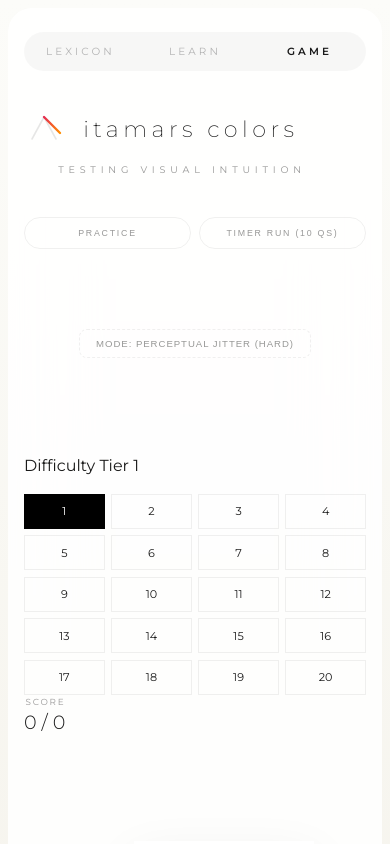
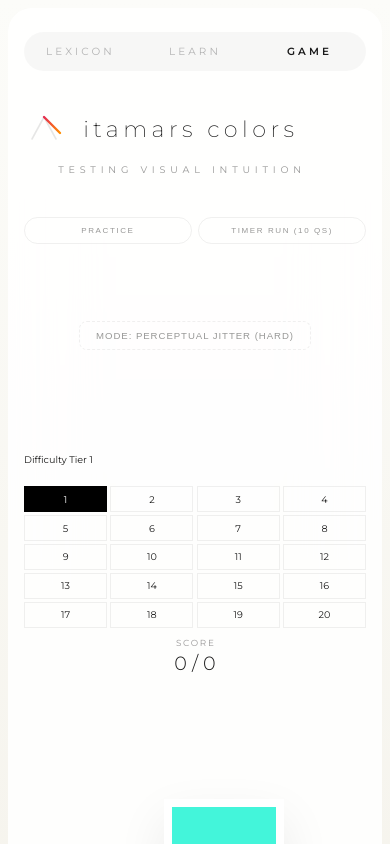
Before and after one commit to ItamarShecwitz/colors, a React (Vite) app: page / in a window 390 px wide. Both pictures are taken after a click on the button "GAME". Shown: the top 844 px of the page. Built offline with nearby package versions, Linux system fonts and the light colour scheme.

Commit message:
fix: aggressively compress game layout on mobile to ensure options are always on-screen

```diff
--- a/src/App.css
+++ b/src/App.css
@@ -933,49 +933,71 @@ input[type="color"]::-webkit-color-swatch {
   /* Game View */
   .game-modes {
     flex-direction: row;
-    gap: 0.5rem;
-    margin-bottom: 1rem;
+    gap: 0.4rem;
+    margin-bottom: 0.8rem;
   }
 
   .mode-btn {
     flex: 1;
-    padding: 0.6rem;
-    font-size: 0.55rem;
+    padding: 0.5rem;
+    font-size: 0.5rem;
   }
 
   .game-header {
-    flex-direction: column;
-    gap: 1rem;
+    flex-direction: row; /* Keep stats and difficulty on one line if possible */
+    flex-wrap: wrap;
+    gap: 0.8rem;
     margin-bottom: 1rem;
+    justify-content: center;
+  }
+
+  .difficulty-slider-container {
+    width: 100%;
+    margin-bottom: 0.5rem;
+  }
+
+  .difficulty-label {
+    font-size: 0.6rem;
+    margin-bottom: 0.4rem;
+  }
+
+  .tier-selector-grid {
+    grid-template-columns: repeat(10, 1fr); /* More compact row */
+    gap: 0.2rem;
+  }
+
+  .tier-btn {
+    padding: 0.4rem 0;
+    font-size: 0.6rem;
   }
 
   .game-stats {
     width: 100%;
-    justify-content: space-between;
+    justify-content: space-around;
   }
 
   .target-square-frame {
-    width: 100%;
-    max-width: 180px;
-    height: auto;
+    width: 120px; /* Much smaller to save vertical space */
     aspect-ratio: 1;
     margin: 0 auto;
+    padding: 0.5rem;
   }
 
   .reveal-name {
-    font-size: 1.2rem;
-    padding: 0.8rem 1.2rem;
+    font-size: 1rem;
+    padding: 0.6rem 1rem;
   }
 
   .options-grid {
     grid-template-columns: 1fr;
-    gap: 0.5rem;
+    gap: 0.4rem;
     width: 100%;
+    margin-top: 0.5rem;
   }
 
   .option-btn {
-    padding: 1rem;
-    font-size: 0.85rem;
+    padding: 0.8rem;
+    font-size: 0.8rem;
   }
 
   .game-over-overlay {
```
Also changed, not shown: 1 other file (tests, documents, lock files or other folders).
